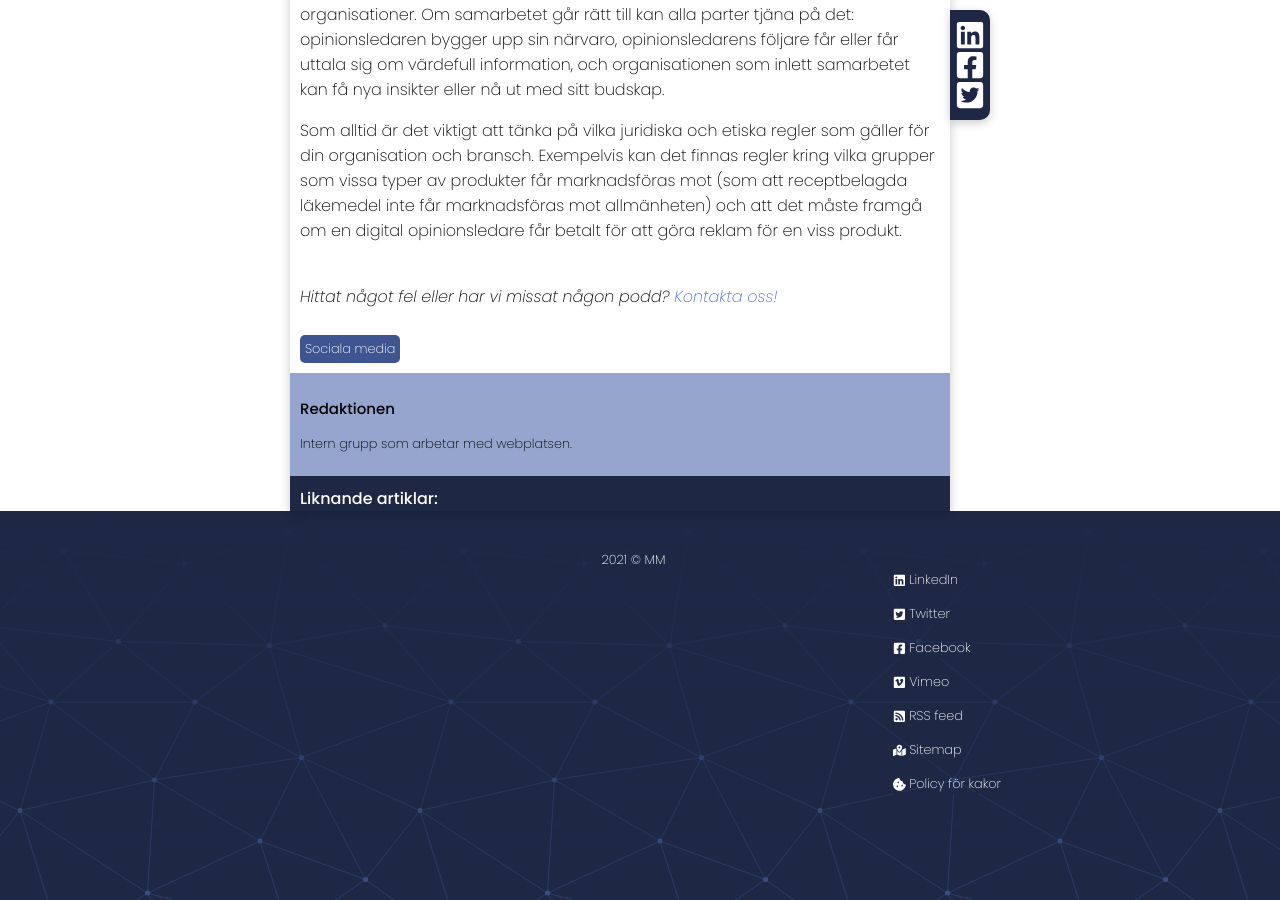
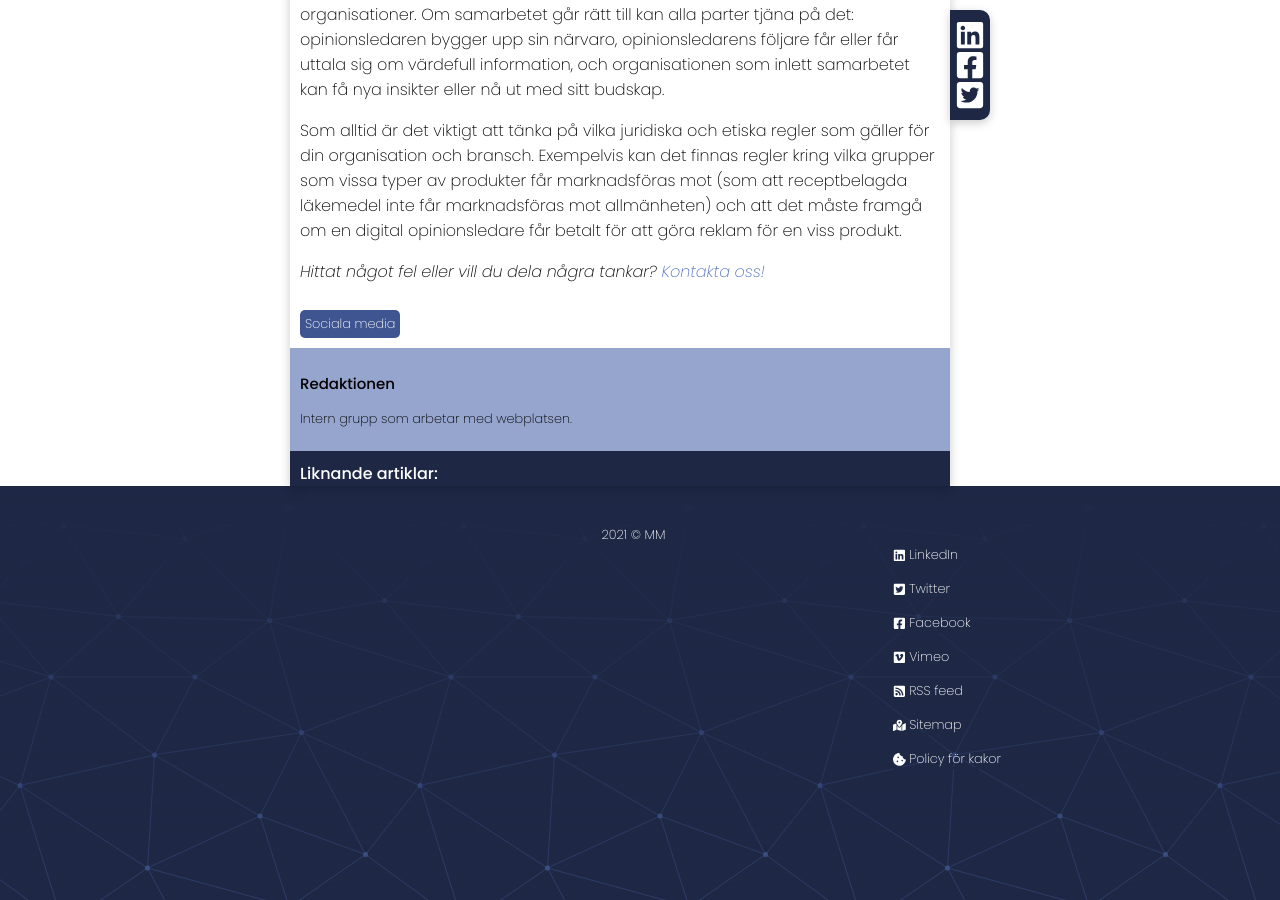
Before and after one commit to teddykladdkak/ehalsa-sverige, a Jekyll site: the page built from _posts/2021-11-18-digitala-opinionsledare.markdown, in a window 1280 px wide and 900 px high, scrolled down 1936 px. Built offline with Jekyll 4.4.1, drawn with Linux system fonts in a browser that asks for light colours; comment, search, counter and statistics services are not loaded.

Commit message:
Rättning
- Fix av slut i artikel.

```diff
--- a/_posts/2021-11-18-digitala-opinionsledare.markdown
+++ b/_posts/2021-11-18-digitala-opinionsledare.markdown
@@ -50,5 +50,5 @@ Digitala opinionsledare kan vara värdefulla allierade för många typer av orga
 
 Som alltid är det viktigt att tänka på vilka juridiska och etiska regler som gäller för din organisation och bransch. Exempelvis kan det finnas regler kring vilka grupper som vissa typer av produkter får marknadsföras mot (som att receptbelagda läkemedel inte får marknadsföras mot allmänheten) och att det måste framgå om en digital opinionsledare får betalt för att göra reklam för en viss produkt.
 
-<br/>
-_Hittat något fel eller har vi missat någon podd? [Kontakta oss!](/index.html#form-message)_
+
+_Hittat något fel eller vill du dela några tankar? [Kontakta oss!](/index.html#form-message)_
```
